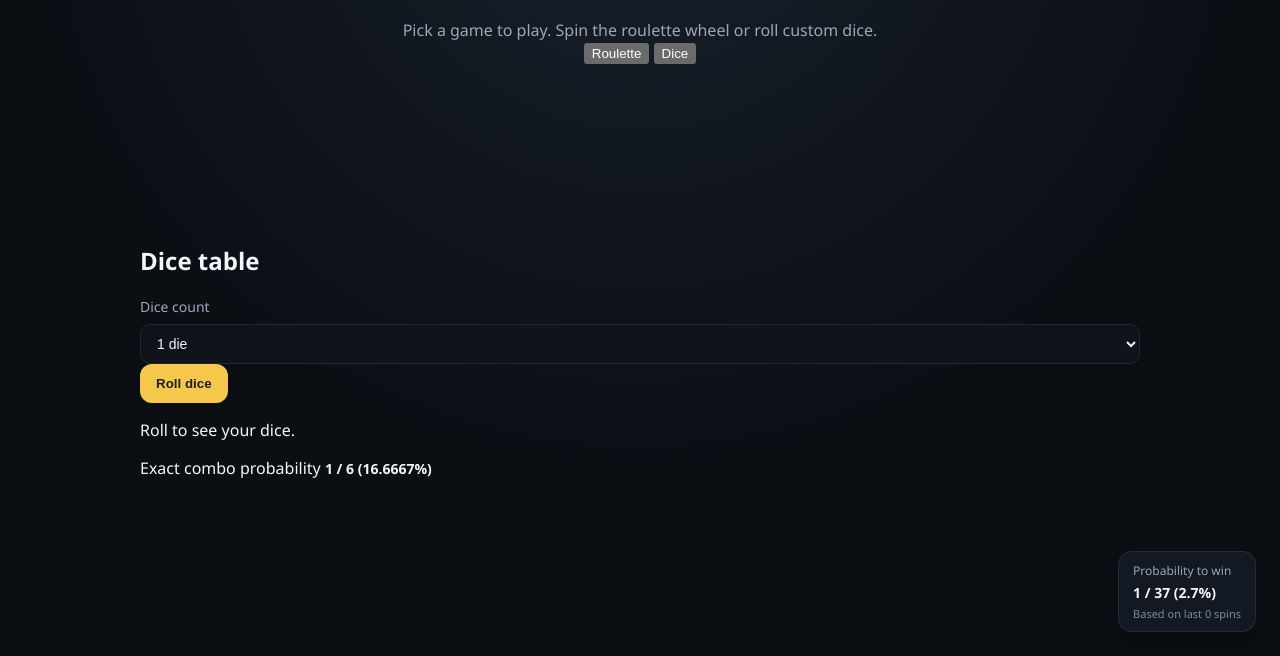
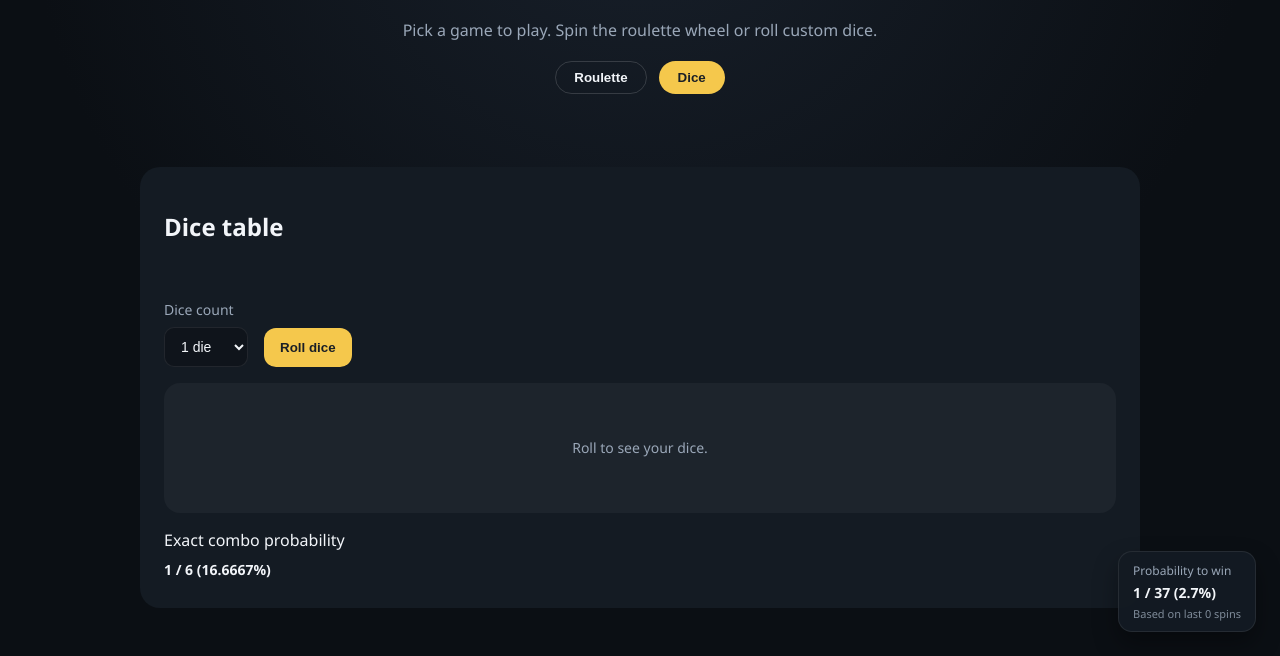
Before and after one commit to LeifMartin69/Roulet-math, a plain HTML site: page index.html in a window 1280 px wide. Both pictures are taken after a click on the button "Dice". Shown: the part 144-800 px from the top of the page. Drawn offline with Linux system fonts and the light colour scheme.

Commit message:
Add menu and dice panel styles to styles.css

```diff
--- a/styles.css
+++ b/styles.css
@@ -33,6 +33,30 @@ body {
 
 header {
   text-align: center;
+}
+
+.menu {
+  margin-top: 20px;
+  display: flex;
+  justify-content: center;
+  gap: 12px;
+  flex-wrap: wrap;
+}
+
+.menu-button {
+  background: transparent;
+  color: var(--text);
+  border: 1px solid rgba(255, 255, 255, 0.15);
+  padding: 8px 18px;
+  border-radius: 999px;
+  cursor: pointer;
+  font-weight: 600;
+}
+
+.menu-button.active {
+  background: var(--accent);
+  color: #1a1f26;
+  border-color: transparent;
 }
 
 .eyebrow {
@@ -150,6 +174,55 @@ header {
   padding: 24px;
   display: grid;
   gap: 16px;
+}
+
+.dice-panel {
+  background: var(--panel);
+  border-radius: 20px;
+  padding: 24px;
+  display: grid;
+  gap: 16px;
+}
+
+.dice-controls {
+  display: flex;
+  flex-wrap: wrap;
+  gap: 16px;
+  align-items: end;
+}
+
+.dice-display {
+  min-height: 120px;
+  display: flex;
+  flex-wrap: wrap;
+  gap: 12px;
+  align-items: center;
+  justify-content: center;
+  background: rgba(255, 255, 255, 0.04);
+  border-radius: 16px;
+  padding: 16px;
+}
+
+.dice {
+  width: 60px;
+  height: 60px;
+  border-radius: 12px;
+  background: #0f141b;
+  border: 1px solid rgba(255, 255, 255, 0.08);
+  display: grid;
+  place-items: center;
+  font-size: 26px;
+  font-weight: 700;
+}
+
+.dice-placeholder {
+  color: var(--muted);
+  font-size: 14px;
+}
+
+.dice-probability {
+  display: grid;
+  gap: 4px;
 }
 
 form {
```
